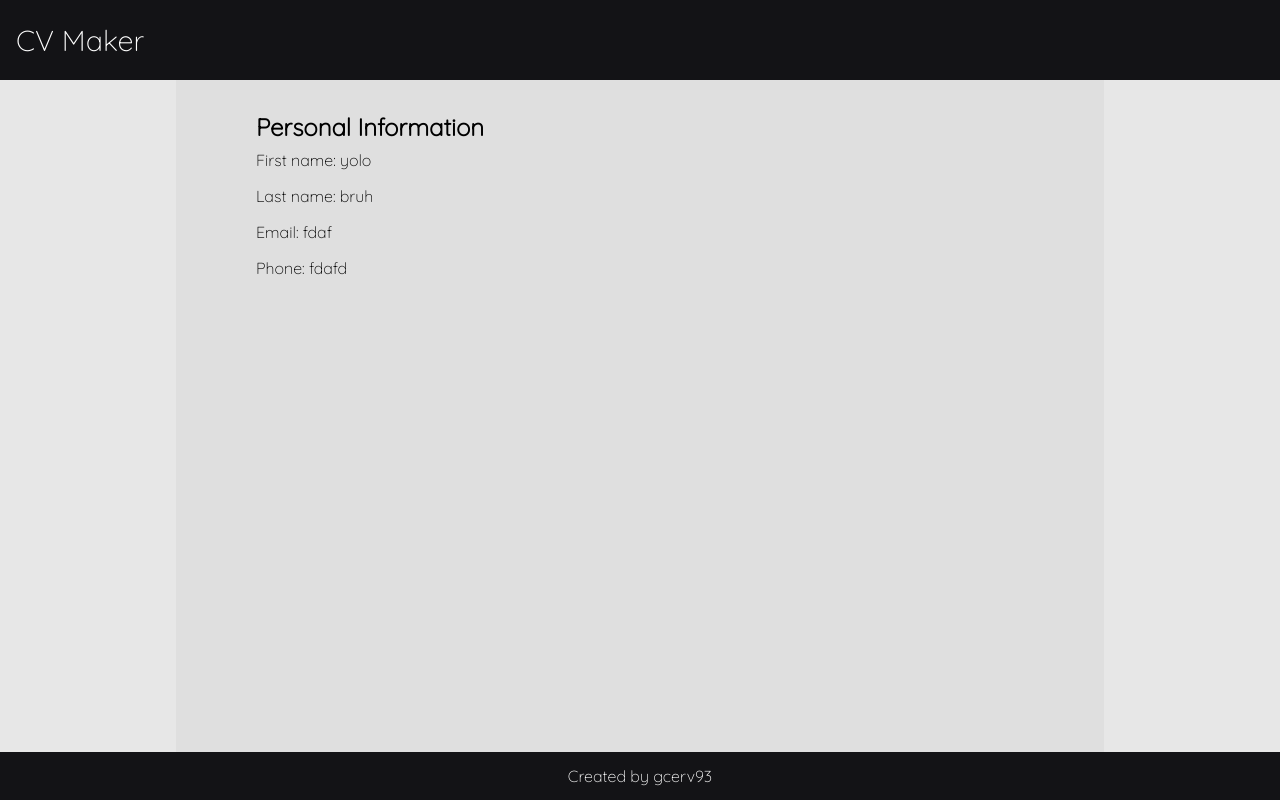
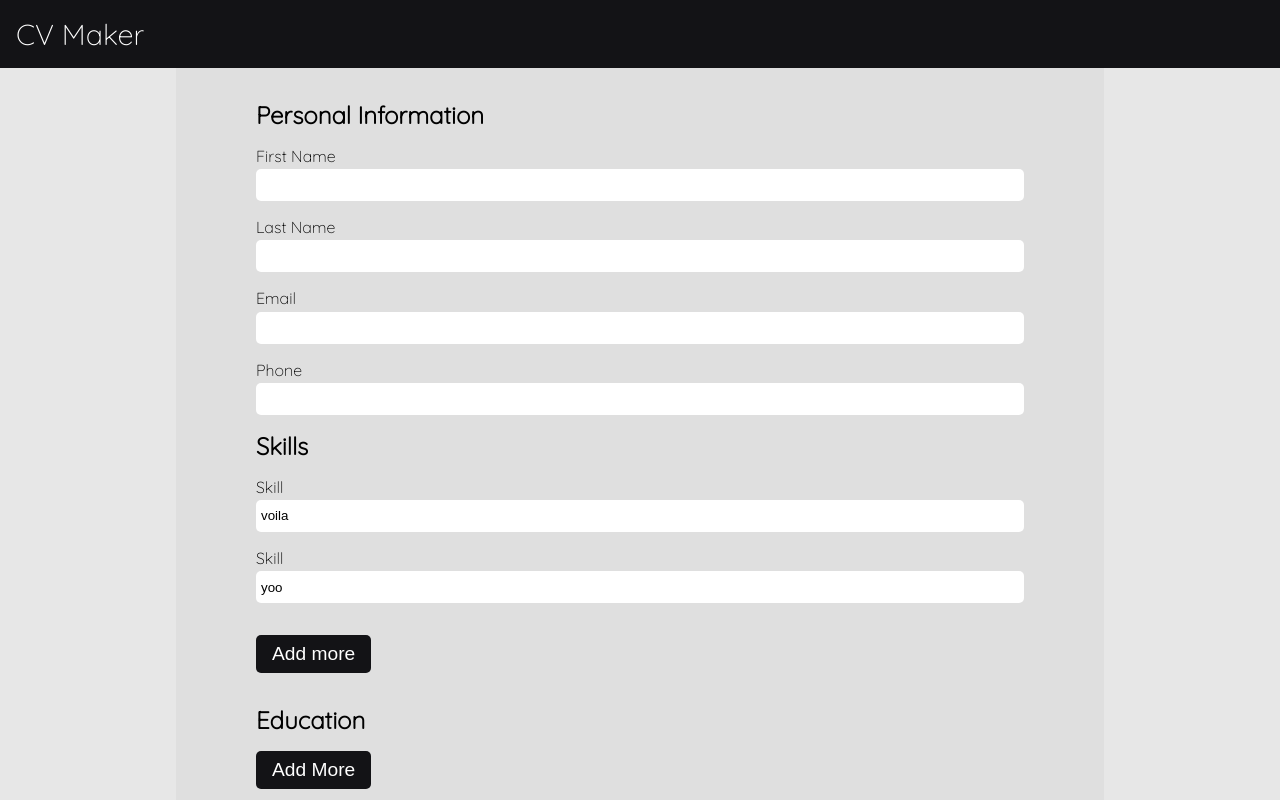
Before and after one commit to gcerv93/cv-project, a React (Create React App) app: page / in a window 1280 px wide. Shown: the top 800 px of the page. Built offline with nearby package versions, Linux system fonts and the light colour scheme.

Commit message:
Add the Skills inputs display (static)

```diff
--- a/src/components/Info.js
+++ b/src/components/Info.js
@@ -13,7 +13,7 @@ class Info extends React.Component {
       phone: { text: "fdafd" },
 
       skill: { text: "" },
-      skills: [],
+      skills: [{ text: "voila" }, { text: "yoo" }],
 
       education: { text: "" },
       educations: [],
@@ -21,7 +21,7 @@ class Info extends React.Component {
       experience: { text: "" },
       experiences: [],
 
-      preview: true,
+      preview: false,
     };
   }
 
--- a/src/components/InfoForm.js
+++ b/src/components/InfoForm.js
@@ -30,10 +30,9 @@ class InfoForm extends React.Component {
             </li>
           </ul>
 
-          <Skills />
+          <Skills skills={this.props.skills} />
           <Education />
           <Experience />
-
           <button id="submitBtn" type="submit">
             Preview
           </button>
--- a/src/components/Skills.js
+++ b/src/components/Skills.js
@@ -5,6 +5,14 @@ class Skills extends React.Component {
     return (
       <div className="skills">
         <h2>Skills</h2>
+        {this.props.skills.map((skill) => {
+          return (
+            <div className="skill">
+              <label htmlFor="skill">Skill</label>
+              <input type="text" value={skill.text}></input>
+            </div>
+          );
+        })}
         <button type="button">Add more</button>
       </div>
     );
--- a/src/styles/main.css
+++ b/src/styles/main.css
@@ -57,7 +57,7 @@ li {
 }
 
 label {
-  font-size: 1.2rem;
+  font-size: 1rem;
   padding-bottom: 0.2rem;
 }
 
@@ -109,3 +109,9 @@ button {
 p {
   padding: 0.5rem 0;
 }
+
+.skill {
+  display: flex;
+  flex-direction: column;
+  margin: 1rem 0;
+}
```
